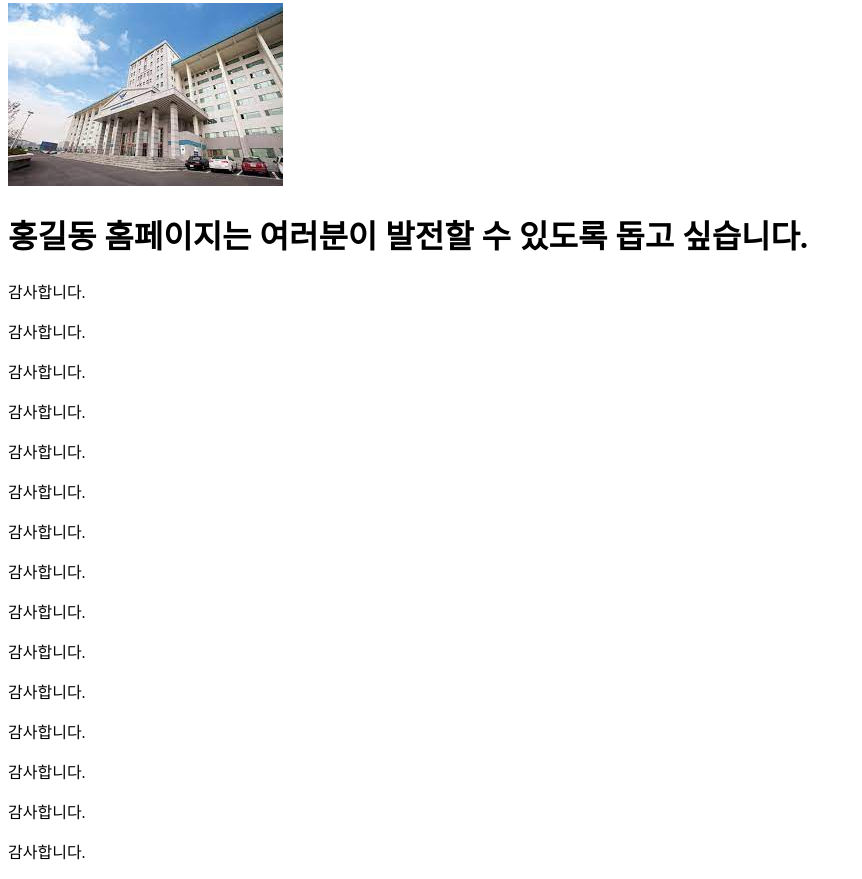
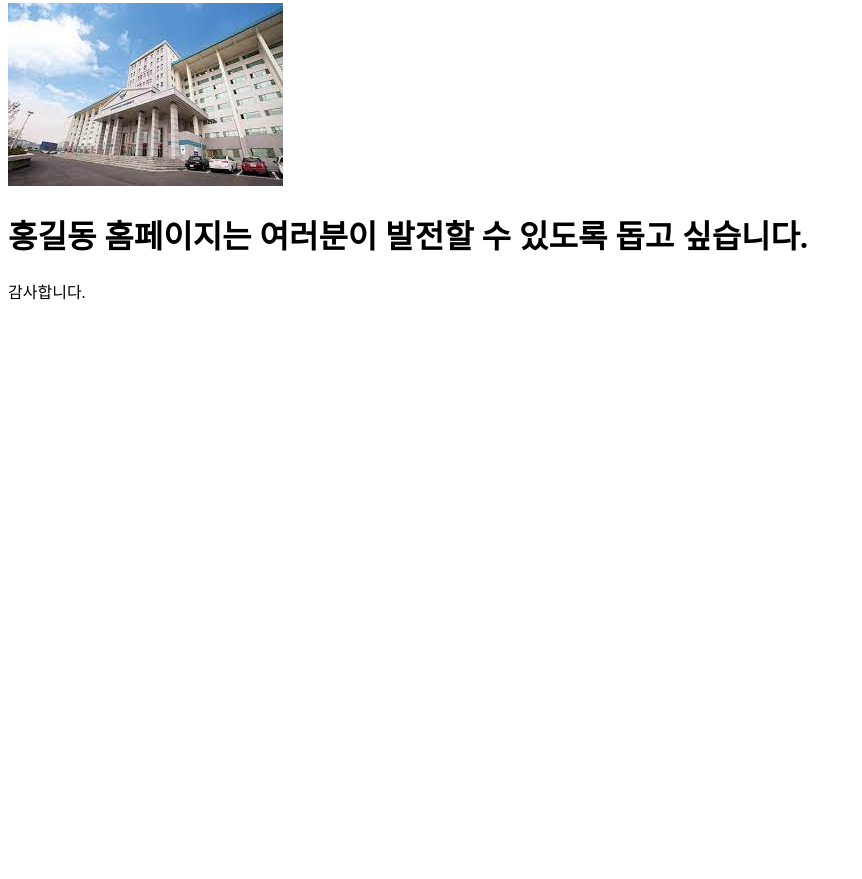
Before and after one commit to yeahpp/23webProject, a plain HTML site: page index.html in a window 1280 px wide. Shown: the part 270-1149 px from the top of the page, without its empty margins (0-862 px from the left). After the commit the page ends 800 px from the top, so only its background shows below. Drawn offline with Linux system fonts and the light colour scheme.

```diff
--- a/index.html
+++ b/index.html
@@ -3,7 +3,7 @@
 <head>
   <meta charset="UTF-8">
   <meta name="viewport" content="width=device-width, initial-scale=1.0">
-  <title>홍길동의 홈페이지</title>
+  <title>이동은의 홈페이지</title>
   <link rel="stylesheet" href="./css/mystyle.css">
   <style> </style>
 </head>
@@ -43,9 +43,7 @@
     <img src="./image/cwu.jpg" alt="청운대학교 사진">
   </div>
   <h1 >홍길동 홈페이지는 여러분이 발전할 수 있도록 돕고 싶습니다. </h1>
-  <p> 감사합니다. </p> <p> 감사합니다. </p> <p> 감사합니다. </p> <p> 감사합니다. </p> <p> 감사합니다. </p>
-  <p> 감사합니다. </p> <p> 감사합니다. </p> <p> 감사합니다. </p> <p> 감사합니다. </p> <p> 감사합니다. </p>
-  <p> 감사합니다. </p> <p> 감사합니다. </p> <p> 감사합니다. </p> <p> 감사합니다. </p> <p> 감사합니다. </p>
+  <p> 감사합니다. </p>
 
 
 </body>
```
